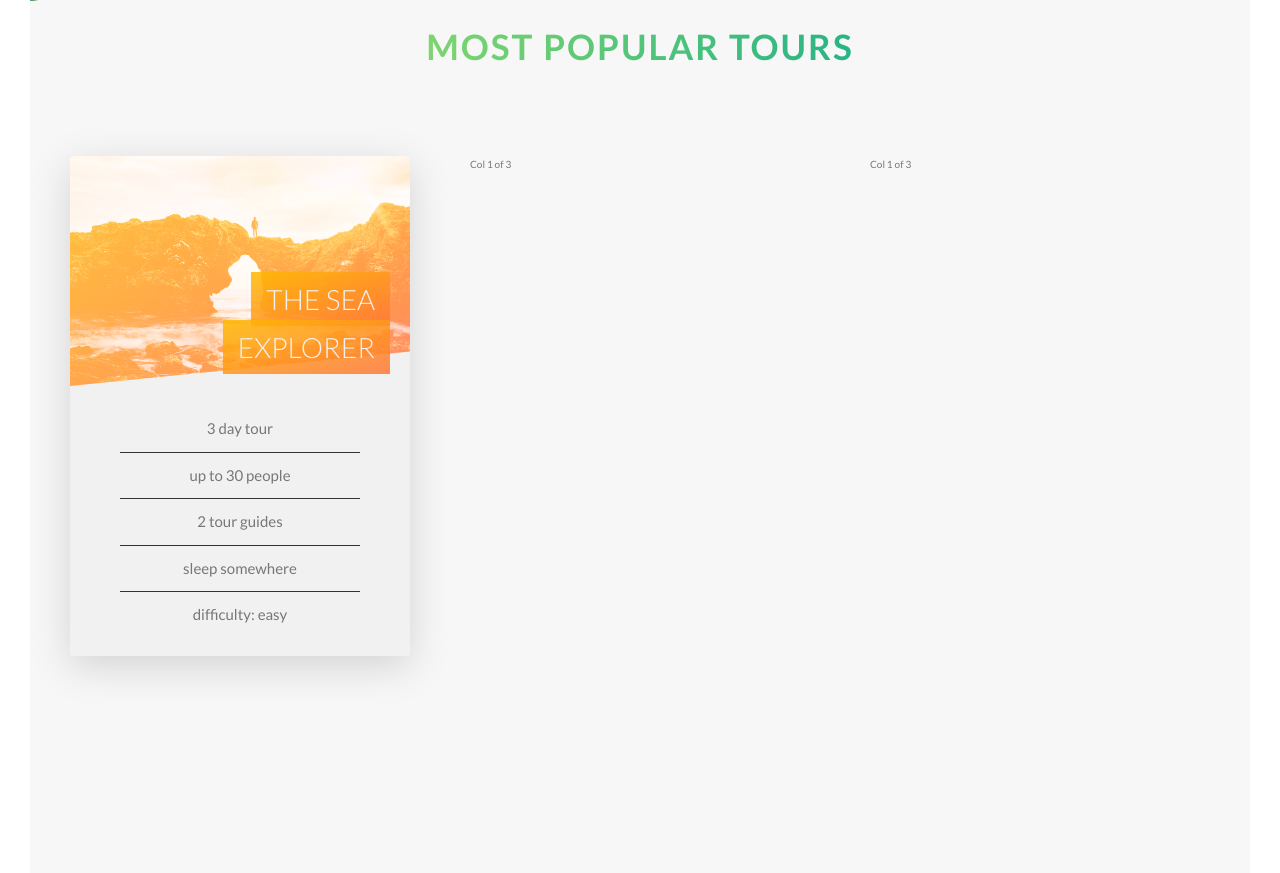
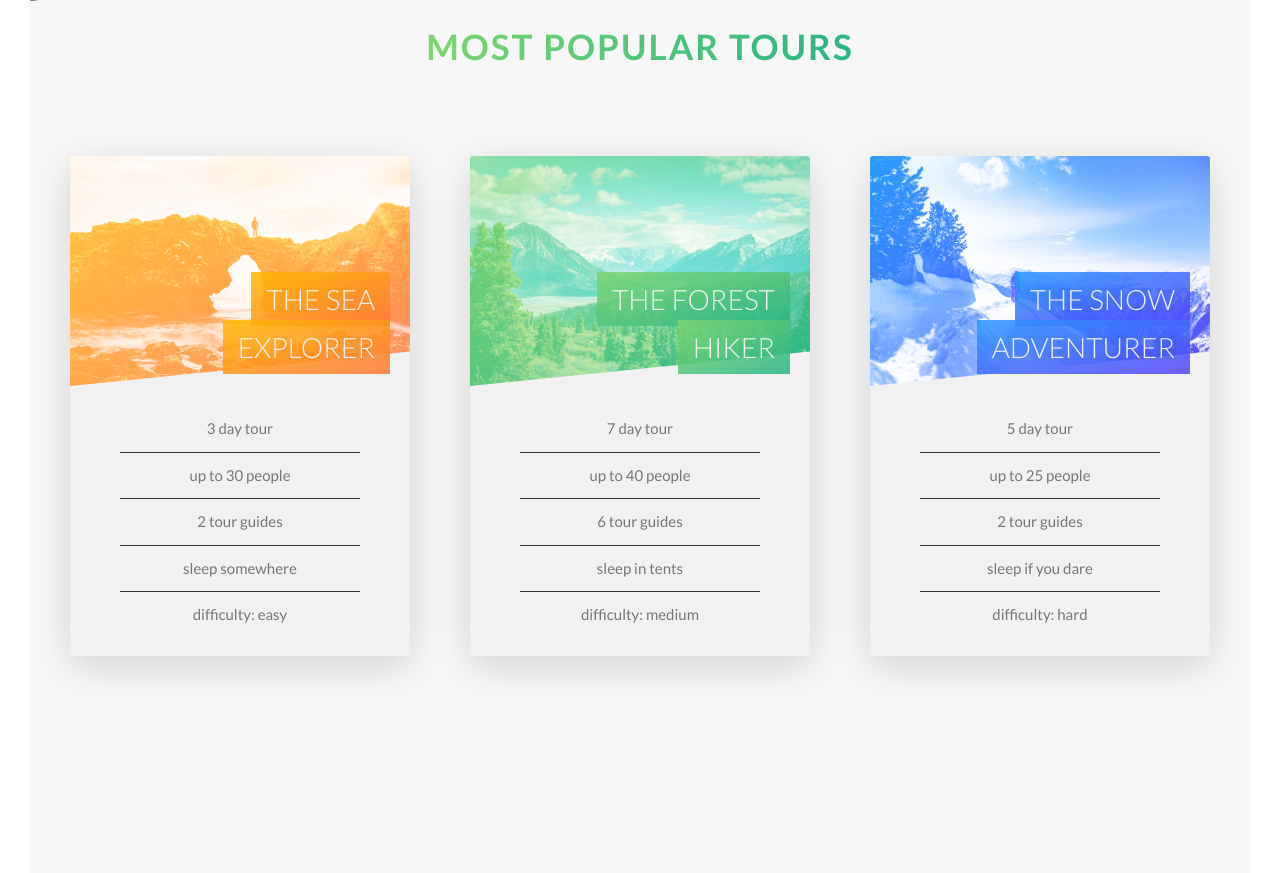
Before and after one commit to peteyb/advanced-css-course, a PHP site: page / in a window 1280 px wide. Shown: the part 2213-3086 px from the top of the page. Run offline with PHP 8.4, Linux system fonts and the light colour scheme.

Commit message:
2nd 3rd images

```diff
--- a/Natours/starter/css/style.css
+++ b/Natours/starter/css/style.css
@@ -185,6 +185,10 @@ body {
       transform: rotateY(180deg); }
       .card__side--back-1 {
         background-image: linear-gradient(to right bottom, #ffb900, #ff7738); }
+      .card__side--back-2 {
+        background-image: linear-gradient(to right bottom, #7ed56f, #28b485); }
+      .card__side--back-3 {
+        background-image: linear-gradient(to right bottom, #2998ff, #5643fa); }
   .card:hover .card__side--front {
     transform: rotateY(-180deg); }
   .card:hover .card__side--back {
@@ -198,9 +202,9 @@ body {
     .card__picture--1 {
       background-image: linear-gradient(to right bottom, #ffb900, #ff7738), url(../img/nat-5.jpg); }
     .card__picture--2 {
-      background-image: url(../img/nat-6.jpg); }
+      background-image: linear-gradient(to right bottom, #7ed56f, #28b485), url(../img/nat-6.jpg); }
     .card__picture--3 {
-      background-image: url(../img/nat-7.jpg); }
+      background-image: linear-gradient(to right bottom, #2998ff, #5643fa), url(../img/nat-7.jpg); }
   .card__heading {
     font-size: 2.8rem;
     font-weight: 300;
@@ -217,6 +221,10 @@ body {
     box-decoration-break: clone; }
     .card__heading-span--1 {
       background-image: linear-gradient(to right bottom, rgba(255, 185, 0, 0.85), rgba(255, 119, 56, 0.85)); }
+    .card__heading-span--2 {
+      background-image: linear-gradient(to right bottom, rgba(126, 213, 111, 0.85), rgba(40, 180, 133, 0.85)); }
+    .card__heading-span--3 {
+      background-image: linear-gradient(to right bottom, rgba(41, 152, 255, 0.85), rgba(86, 67, 250, 0.85)); }
   .card__details {
     padding: 2rem; }
     .card__details ul {
--- a/Natours/starter/index.html
+++ b/Natours/starter/index.html
@@ -157,10 +157,70 @@
                     </div>
                 </div>
                 <div class="col-1-of-3">
-                    Col 1 of 3
+                    <div class="card">
+                        <div class="card__side card__side--front">
+                            <div class="card__picture card__picture--2">
+                                &nbsp;
+                            </div>
+                            <h4 class="card__heading">
+                                <span class="card__heading-span card__heading-span--2">
+                                    the forest hiker
+                                </span>
+                            </h4>
+                            <div class="card__details">
+                                <ul>
+                                    <li>7 day tour</li>
+                                    <li>up to 40 people</li>
+                                    <li>6 tour guides</li>
+                                    <li>sleep in tents</li>
+                                    <li>difficulty: medium</li>
+                                </ul>
+                            </div>
+                        </div>
+                        <div class="card__side card__side--back card__side--back-2">
+                            <div class="card__cta">
+                                <div class="card__price-box">
+                                    <p class="card__price-only">Only</p>
+                                    <p class="card__price-value">£498</p>
+                                </div>
+
+                                <a href="#" class="btn btn--white">Book now!</a>
+                            </div>
+                        </div>
+                    </div>
                 </div>
                 <div class="col-1-of-3">
-                    Col 1 of 3
+                    <div class="card">
+                        <div class="card__side card__side--front">
+                            <div class="card__picture card__picture--3">
+                                &nbsp;
+                            </div>
+                            <h4 class="card__heading">
+                                <span class="card__heading-span card__heading-span--3">
+                                    the snow adventurer
+                                </span>
+                            </h4>
+                            <div class="card__details">
+                                <ul>
+                                    <li>5 day tour</li>
+                                    <li>up to 25 people</li>
+                                    <li>2 tour guides</li>
+                                    <li>sleep if you dare</li>
+                                    <li>difficulty: hard</li>
+                                </ul>
+                            </div>
+                        </div>
+                        <div class="card__side card__side--back card__side--back-3">
+                            <div class="card__cta">
+                                <div class="card__price-box">
+                                    <p class="card__price-only">Only</p>
+                                    <p class="card__price-value">£799</p>
+                                </div>
+
+                                <a href="#" class="btn btn--white">Book now!</a>
+                            </div>
+                        </div>
+                    </div>
                 </div>
             </div>
         </section>
--- a/Natours/starter/sass/components/_card.scss
+++ b/Natours/starter/sass/components/_card.scss
@@ -27,6 +27,14 @@
             &-1 {
                 background-image: linear-gradient(to right bottom, $color-secondary-light, $color-secondary-dark);
             }
+
+            &-2 {
+                background-image: linear-gradient(to right bottom, $color-primary-light, $color-primary-dark);
+            }
+
+            &-3 {
+                background-image: linear-gradient(to right bottom, $color-tertiary-light, $color-tertiary-dark);
+            }
         }
     }
 
@@ -53,11 +61,15 @@
         }
 
         &--2 {
-            background-image: url(../img/nat-6.jpg);
+            background-image:
+                linear-gradient(to right bottom, $color-primary-light, $color-primary-dark),
+                url(../img/nat-6.jpg);
         }
 
         &--3 {
-            background-image: url(../img/nat-7.jpg);
+            background-image:
+                linear-gradient(to right bottom, $color-tertiary-light, $color-tertiary-dark),
+                url(../img/nat-7.jpg);
         }
     }
 
@@ -80,6 +92,14 @@
 
         &--1 {
             background-image: linear-gradient(to right bottom, rgba($color-secondary-light, .85), rgba($color-secondary-dark, .85));
+        }
+
+        &--2 {
+            background-image: linear-gradient(to right bottom, rgba($color-primary-light, .85), rgba($color-primary-dark, .85));
+        }
+
+        &--3 {
+            background-image: linear-gradient(to right bottom, rgba($color-tertiary-light, .85), rgba($color-tertiary-dark, .85));
         }
     }
 
```
